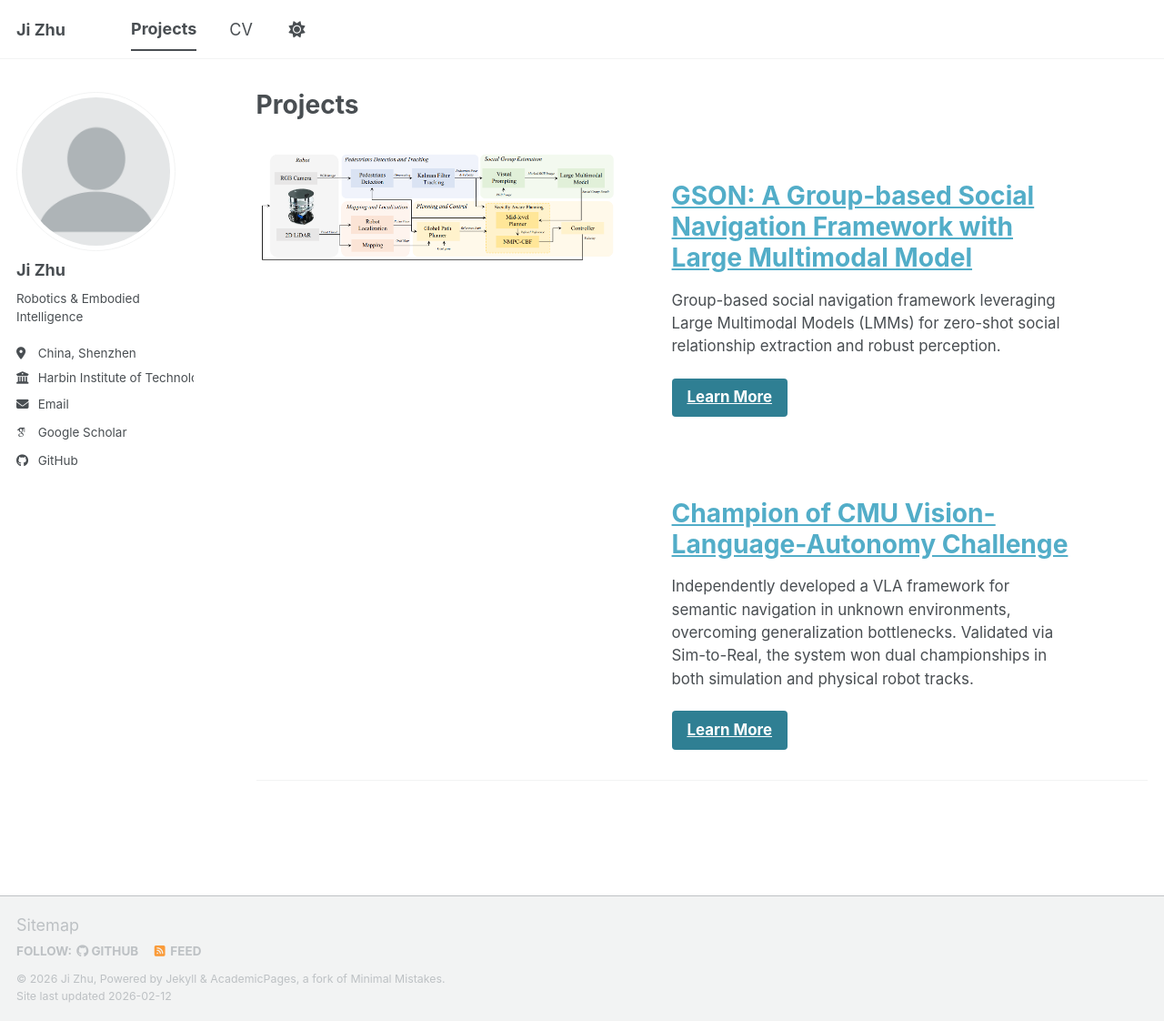
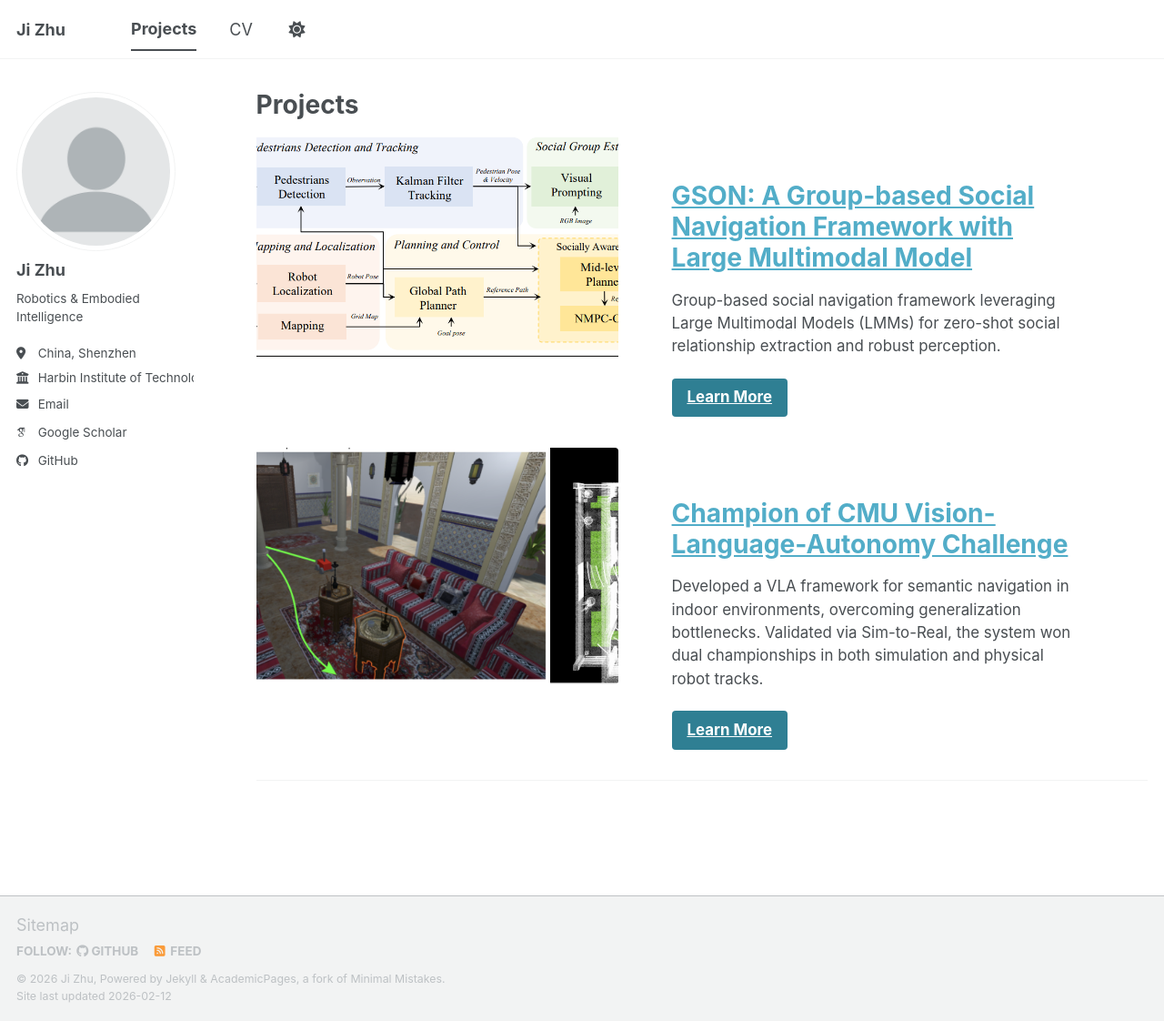
Before and after one commit to qitanda/qitanda.cn, a Jekyll site: the page built from _pages/year-archive.html, in a window 1280 px wide and 1122 px high. Shown: the whole window at 91% size. Built offline with Jekyll 4.4.1, drawn with Linux system fonts in a browser that asks for light colours; some web fonts are replaced; a script bundle is joined from its source files by our own code; library files that are not in the unit come from our copies.

Commit message:
add CMU2

```diff
--- a/_pages/year-archive.html
+++ b/_pages/year-archive.html
@@ -18,6 +18,20 @@ redirect_from:
 
     <div class="feature__item--left">
       <div class="archive__item">
+        {% if teaser %}
+          <div class="archive__item-teaser">
+            <a href="{{ base_path }}{{ post.url }}" rel="permalink">
+              <img src=
+                {% if teaser contains "://" %}
+                  "{{ teaser }}"
+                {% else %}
+                  "{{ teaser | prepend: "/images/" | prepend: base_path }}"
+                {% endif %}
+                alt="">
+            </a>
+          </div>
+        {% endif %}
+
         <div class="archive__item-body">
           <h2 class="archive__item-title" itemprop="headline">
             <a href="{{ base_path }}{{ post.url }}" rel="permalink">{{ post.title }}</a>
@@ -31,20 +45,6 @@ redirect_from:
 
           <p><a href="{{ base_path }}{{ post.url }}" class="btn">Learn More</a></p>
         </div>
-
-        {% if teaser %}
-          <div class="archive__item-teaser">
-            <a href="{{ base_path }}{{ post.url }}" rel="permalink">
-              <img src=
-                {% if teaser contains "://" %}
-                  "{{ teaser }}"
-                {% else %}
-                  "{{ teaser | prepend: "/images/" | prepend: base_path }}"
-                {% endif %}
-                alt="">
-            </a>
-          </div>
-        {% endif %}
       </div>
     </div>
   {% endfor %}
--- a/_posts/2025-09-10-CMU-VLA-CHALLENGE.md
+++ b/_posts/2025-09-10-CMU-VLA-CHALLENGE.md
@@ -2,7 +2,7 @@
 title: 'Champion of CMU Vision-Language-Autonomy Challenge'
 date: 2025-09-10
 permalink: /projects/CMU-VLA-CHALLENGE/
-excerpt: "Independently developed a VLA framework for semantic navigation in unknown environments, overcoming generalization bottlenecks. Validated via Sim-to-Real, the system won dual championships in both simulation and physical robot tracks."
+excerpt: "Developed a VLA framework for semantic navigation in indoor environments, overcoming generalization bottlenecks. Validated via Sim-to-Real, the system won dual championships in both simulation and physical robot tracks."
 tags:
   - Vision Language Navigation
   - Path Planning
@@ -19,8 +19,8 @@ We independently designed a large-scale visual language action model algorithm f
 
 ## Demo Video
 <!-- <iframe width="100%" height="100%" src="https://www.youtube.com/watch?v=mqkMAY0yAAk" frameborder="0" allowfullscreen></iframe> -->
-<iframe width="100%" height="320"
-  src="https://youtu.be/DmPtxXcwUDU"
+<iframe width="480" height="320"
+  src="https://www.youtube.com/embed/DmPtxXcwUDU"
   frameborder="0"
   allowfullscreen>
 </iframe>
--- a/_sass/layout/_archive.scss
+++ b/_sass/layout/_archive.scss
@@ -31,13 +31,24 @@
   .archive__item-teaser {
     max-height: none;
     overflow: hidden;
-    margin-top: 1em;
     img {
       display: block;
       width: 100%;
-      height: auto;
-      object-fit: contain;
+      height: 280px;
+      object-fit: cover;
       object-position: center;
+    }
+  }
+
+  @include breakpoint($small) {
+    .archive__item-teaser img {
+      height: 320px;
+    }
+  }
+
+  @include breakpoint($medium) {
+    .archive__item-teaser img {
+      height: 260px;
     }
   }
 }
```
Also changed, not shown: _posts/2025-07-01-gson.md (+1 -1 lines), images/projects/CMU-VLA-CHALLENGE/result.png (renamed from images/projects/CMU-VLA-CHANLLENGE/result.png).
